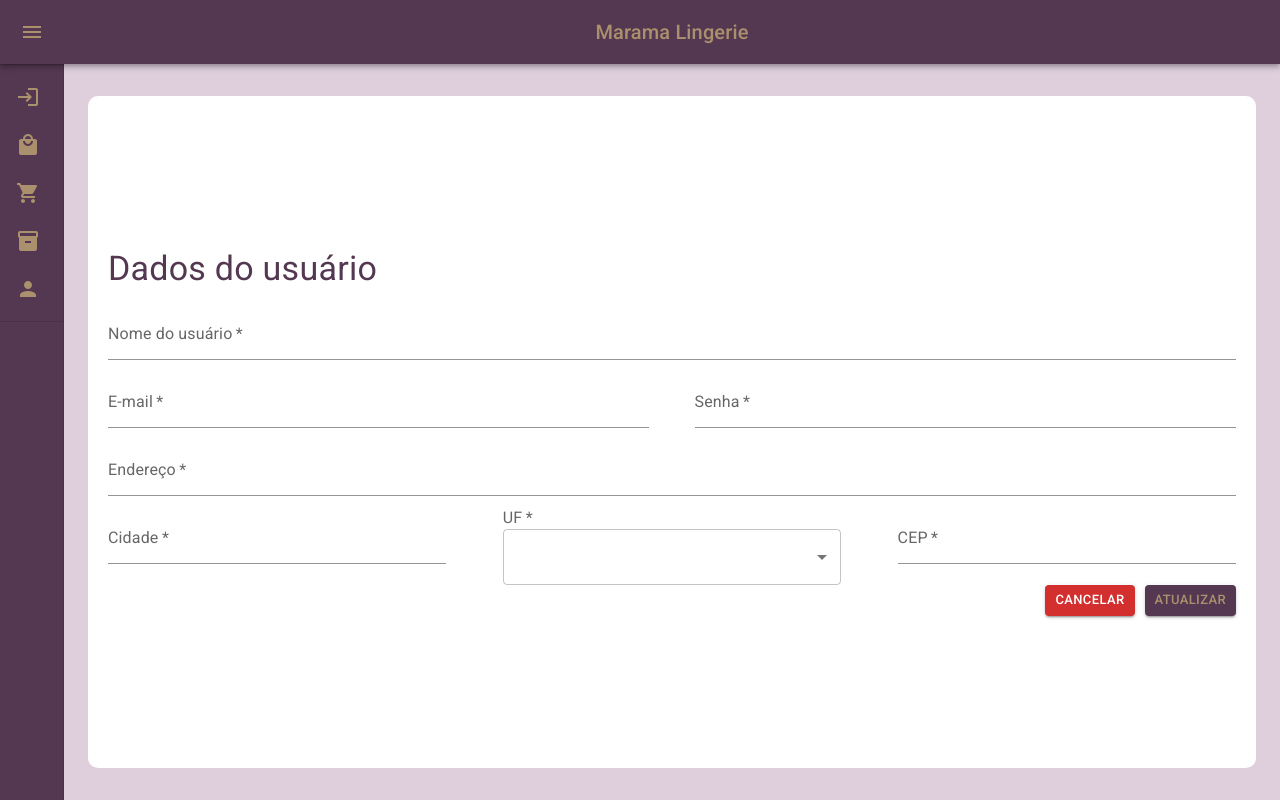
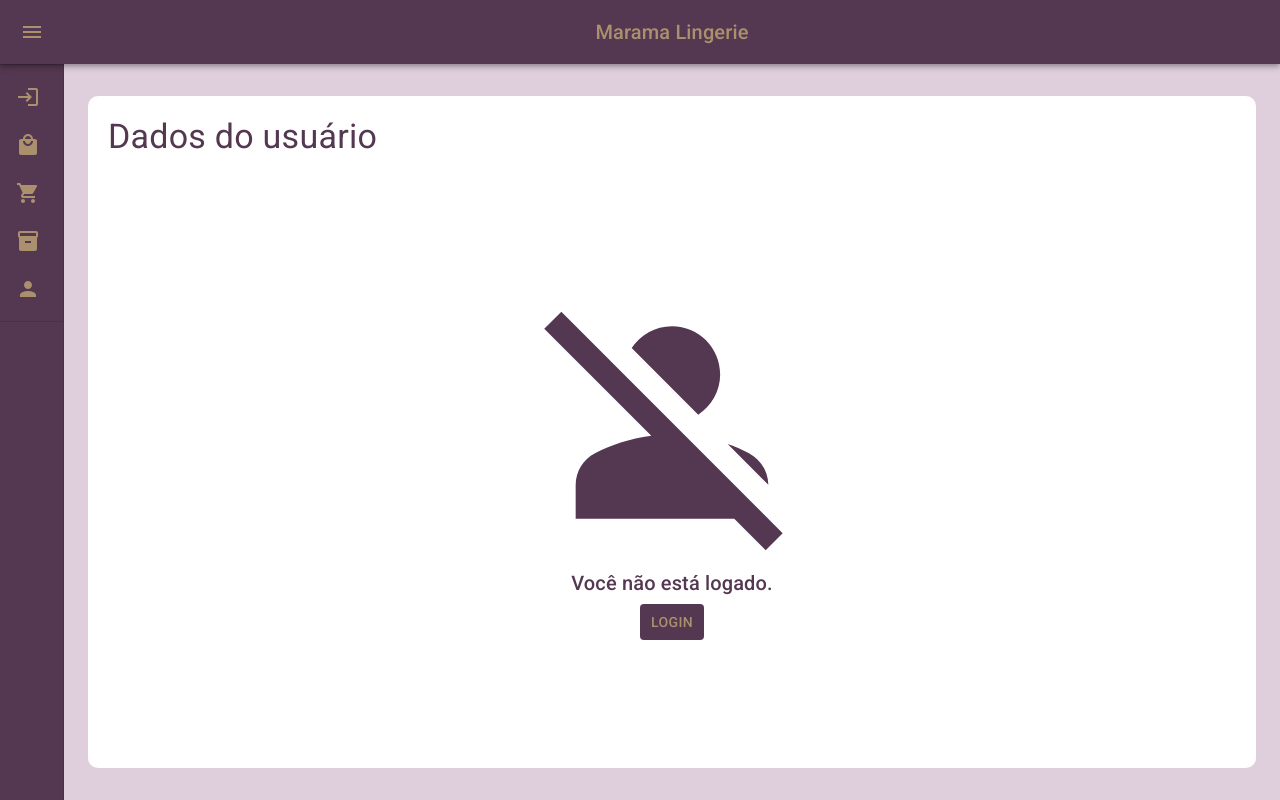
Before and after one commit to dsslucas/projeto-ecommerce, a React (Create React App) app in the folder frontend/: page /usuario in a window 1280 px wide. Built offline with nearby package versions, Linux system fonts and the light colour scheme.

Commit message:
Página de usuário com dados vindos da API

```diff
--- a/frontend/src/componentes/Input.jsx
+++ b/frontend/src/componentes/Input.jsx
@@ -20,6 +20,7 @@ const input = (props) => {
             type={props.type}
             required
             defaultValue={props.defaultValue}
+            value={props.value}
             error={props.error}
             helperText={props.helperText}
             inputProps={props.inputProps}
--- a/frontend/src/paginas/Usuario.jsx
+++ b/frontend/src/paginas/Usuario.jsx
@@ -1,35 +1,104 @@
-import React, { useState } from 'react'
+import React, { useState, useEffect } from 'react'
+import { useSelector } from 'react-redux'
+import { useNavigate } from 'react-router-dom'
 import Box from '@mui/material/Box';
-import { ButtonBuy, EstilosConteudo } from '../styles';
+import { ButtonBuy, Cores, EstilosConteudo } from '../styles';
 import Input from '../componentes/Input'
 import Titulo from '../componentes/Titulo';
 import Select from '@mui/material/Select';
 import MenuItem from '@mui/material/MenuItem';
 import InputLabel from '@mui/material/InputLabel';
 import Button from '@mui/material/Button';
+import Typography from '@mui/material/Typography';
+
+import PersonOffIcon from '@mui/icons-material/PersonOff';
+import api from '../servicos/api';
 
 const Usuario = () => {
-    const [atualizaCadastro, setAtualizaUsuario] = useState({
-        nome: '',
-        email: '',
-        senha: '',
-        endereco: '',
-        cidade: '',
-        uf: '',
-        cep: '',
-        isAdmin: false
+    const [atualizaUsuario, setAtualizaUsuario] = useState({})
+
+    // Dados que vem do Redux
+    const { signin } = useSelector(estado => estado)
+
+    // Navegação
+    const navigate = useNavigate()
+
+    // Consulta do usuário único
+    const consultaApi = async () => {
+        // Consulta das informações do usuário
+        const { data } = await api.get(`/usuario/${signin.id}`, {
+            headers: {
+                Authorization: signin.token
+            }
         })
+        console.log(data[0])
+
+        setAtualizaUsuario({
+            nome: data[0].nomeUsuario,
+            email: data[0].emailUsuario,
+            senha: 'atualiza',
+            endereco: data[0].enderecoUsuario,
+            cidade: data[0].cidadeUsuario,
+            uf: data[0].estadoUsuario,
+            cep: data[0].cepUsuario,
+        })
+    }
+
+    useEffect(() => {
+        if (signin.email !== null) consultaApi()
+    }, [])
+
+    //console.log(signin)
 
     return (
-        <Box sx={{...EstilosConteudo, display: 'flex', flexDirection: 'column', justifyContent: 'center'}}>
+        <Box
+            sx={{
+                ...EstilosConteudo,
+                //display: 'flex', flexDirection: 'column', justifyContent: 'center'
+            }}
+        >
             <Titulo titulo="Dados do usuário" />
 
+            {signin.email === null && (
+                <Box
+                    component="div"
+                    sx={{
+                        height: 'calc(100vh - 222px)',
+                        display: 'flex', alignItems: 'center', justifyContent: 'center', flexDirection: 'column'
+                    }}
+                >
+                    <PersonOffIcon sx={{ color: Cores.fundoCabecalho, width: "50%", height: "50%" }} />
+
+                    <Typography
+                        component="h6"
+                        variant="h6"
+                        sx={{ textAlign: 'center', color: Cores.fundoCabecalho }}
+                    >
+                        Você não está logado.
+                    </Typography>
+
+                    <Button
+                        sx={{ ...ButtonBuy, width: 'auto', marginTop: '5px' }}
+                        onClick={() => navigate('/login')}
+                    >
+                        Login
+                    </Button>
+                </Box>
+            )}
+
+            {signin.email !== null && (
+                <Box
+                    component="div"
+                    sx={{
+                        height: 'calc(100vh - 222px)',
+                        display: 'flex', justifyContent: 'center', flexDirection: 'column'
+                    }}
+                >
                     <Input
                         id="nome-usuario"
                         label="Nome do usuário"
-                defaultValue={atualizaCadastro.nome}
-                returnValue={(e) => setAtualizaUsuario({ ...atualizaCadastro, nome: e })}
-                disabled
+                        value={atualizaUsuario.nome}
+                        returnValue={(e) => setAtualizaUsuario({ ...atualizaUsuario, nome: e })}
                     />
 
                     <Box component="div" sx={{ display: 'flex', justifyContent: 'space-between' }}>
@@ -37,8 +106,8 @@ const Usuario = () => {
                             <Input
                                 id="email-usuario"
                                 label="E-mail"
-                        defaultValue={atualizaCadastro.email}
-                        returnValue={(e) => setAtualizaUsuario({ ...atualizaCadastro, email: e })}
+                                value={atualizaUsuario.email}
+                                returnValue={(e) => setAtualizaUsuario({ ...atualizaUsuario, email: e })}
                             />
                         </Box>
                         <Box component="div" sx={{ width: '48%' }}>
@@ -46,8 +115,8 @@ const Usuario = () => {
                                 id="senha-usuario"
                                 label="Senha"
                                 type="password"
-                        defaultValue={atualizaCadastro.senha}
-                        returnValue={(e) => setAtualizaUsuario({ ...atualizaCadastro, senha: e })}
+                                value={atualizaUsuario.senha}
+                                returnValue={(e) => setAtualizaUsuario({ ...atualizaUsuario, senha: e })}
                             />
                         </Box>
                     </Box>
@@ -55,8 +124,8 @@ const Usuario = () => {
                     <Input
                         id="endereco-usuario"
                         label="Endereço"
-                defaultValue={atualizaCadastro.endereco}
-                returnValue={(e) => setAtualizaUsuario({ ...atualizaCadastro, endereco: e })}
+                        value={atualizaUsuario.endereco}
+                        returnValue={(e) => setAtualizaUsuario({ ...atualizaUsuario, endereco: e })}
                     />
 
                     <Box component="div" sx={{ display: 'flex', justifyContent: 'space-between', flexWrap: 'wrap' }}>
@@ -71,12 +140,12 @@ const Usuario = () => {
                             <Input
                                 id="cidade-usuario"
                                 label="Cidade"
-                        defaultValue={atualizaCadastro.cidade}
-                        returnValue={(e) => setAtualizaUsuario({ ...atualizaCadastro, cidade: e })}
+                                value={atualizaUsuario.cidade}
+                                returnValue={(e) => setAtualizaUsuario({ ...atualizaUsuario, cidade: e })}
                             />
                         </Box>
 
-                <Box component="div"
+                        {/* <Box component="div"
                             sx={theme => ({
                                 width: '30%',
                                 [theme.breakpoints.down('sm')]: {
@@ -88,9 +157,9 @@ const Usuario = () => {
                             <Select
                                 labelId="uf-usuario-label"
                                 id="uf_usuario"
-                        value={atualizaCadastro.uf}
+                                value={atualizaUsuario.uf}
                                 label="Estado"
-                        onChange={(e) => setAtualizaUsuario({ ...atualizaCadastro, uf: e.target.value })}
+                                onChange={(e) => setAtualizaUsuario({ ...atualizaUsuario, uf: e.target.value })}
                                 sx={{ color: 'black', width: '100%' }}
                                 required
                             >
@@ -122,7 +191,8 @@ const Usuario = () => {
                                 <MenuItem value="SE">Sergipe</MenuItem>
                                 <MenuItem value="TO">Tocantins</MenuItem>
                             </Select>
-                </Box>
+                        </Box> */}
+
                         <Box component="div"
                             sx={theme => ({
                                 width: '30%',
@@ -134,12 +204,12 @@ const Usuario = () => {
                             <Input
                                 id="cep-usuario"
                                 label="CEP"
-                        defaultValue={atualizaCadastro.cep}
-                        returnValue={(e) => setAtualizaUsuario({ ...atualizaCadastro, cep: e })}
+                                value={atualizaUsuario.cep}
+                                returnValue={(e) => setAtualizaUsuario({ ...atualizaUsuario, cep: e })}
                                 type='number'
-                        inputProps={{ maxLength: 8 }}
-                        error={atualizaCadastro.cep.length > 8 ? true : false}
-                        helperText={atualizaCadastro.cep.length > 8 ? "Excesso de números para o CEP. Informe o seu CEP sem o traço (-)." : null}
+                            //inputProps={{ maxLength: 8 }}
+                            //error={atualizaUsuario.cep.length > 8 ? true : false}
+                            //helperText={atualizaUsuario.cep.length > 8 ? "Excesso de números para o CEP. Informe o seu CEP sem o traço (-)." : null}
                             />
                         </Box>
                     </Box>
@@ -149,9 +219,17 @@ const Usuario = () => {
                         sx={{
                             width: '100%',
                             display: 'flex',
-                    justifyContent: 'right'
+                            justifyContent: 'right',
+                            marginTop: '15px'
                         }}
                     >
+                        <Button
+                            size="small" variant="contained" color="info"
+                            onClick={() => console.log(atualizaUsuario)}
+                        >
+                            Teste
+                        </Button>
+
                         <Button size="small" variant="contained" color="error">Cancelar</Button>
 
                         <Button
@@ -162,7 +240,8 @@ const Usuario = () => {
                             Atualizar
                         </Button>
                     </Box>
-
+                </Box>
+            )}
         </Box>
     )
 }
```
Lines whose indentation alone changed are shown as unchanged.
